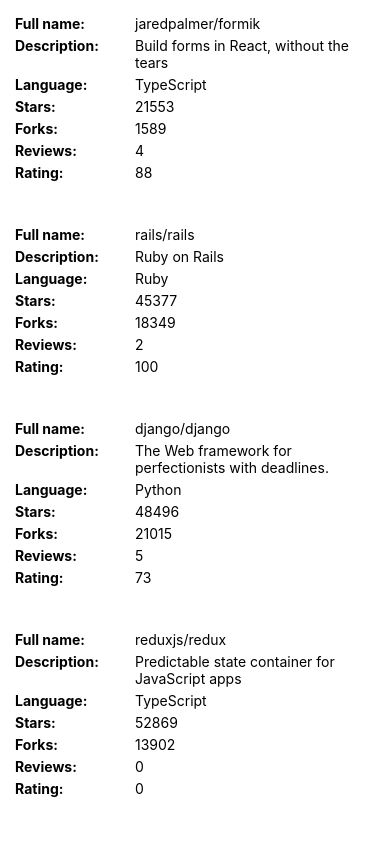
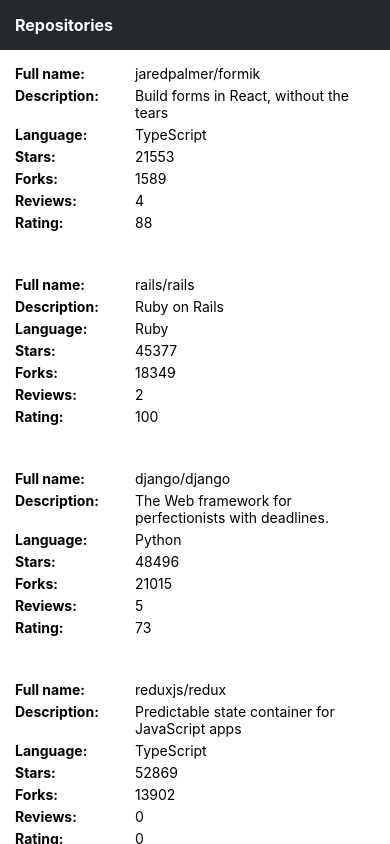
Before and after one commit to GilbertIrumva/fullstackopenPart10, a React Native app: screen / in a window 390 px wide. Built offline with nearby package versions, Linux system fonts and the light colour scheme.

Commit message:
complete exercise 4 add app bar

```diff
--- /dev/null
+++ b/components/AppBar.jsx
@@ -0,0 +1,29 @@
+import { Pressable, StyleSheet, Text, View } from 'react-native';
+import Constants from 'expo-constants';
+
+const styles = StyleSheet.create({
+  container: {
+    paddingTop: Constants.statusBarHeight,
+    backgroundColor: '#24292e',
+  },
+  tab: {
+    padding: 15,
+  },
+  text: {
+    color: 'white',
+    fontWeight: 'bold',
+    fontSize: 16,
+  },
+});
+
+const AppBar = () => {
+  return (
+    <View style={styles.container}>
+      <Pressable style={styles.tab}>
+        <Text style={styles.text}>Repositories</Text>
+      </Pressable>
+    </View>
+  );
+};
+
+export default AppBar;
--- a/components/Main.jsx
+++ b/components/Main.jsx
@@ -1,7 +1,13 @@
+import AppBar from './AppBar';
 import RepositoryList from './RepositoryList';
 
 const Main = () => {
-  return <RepositoryList />;
+  return (
+    <>
+      <AppBar />
+      <RepositoryList />
+    </>
+  );
 };
 
 export default Main;
--- a/package.json
+++ b/package.json
@@ -12,6 +12,7 @@
   "dependencies": {
     "@expo/metro-runtime": "~57.0.15",
     "expo": "^57.0.23",
+    "expo-constants": "~57.0.19",
     "expo-status-bar": "~57.0.1",
     "react": "19.2.3",
     "react-dom": "19.2.3",
```
Also changed, not shown: 1 other file (tests, documents, lock files or other folders).
